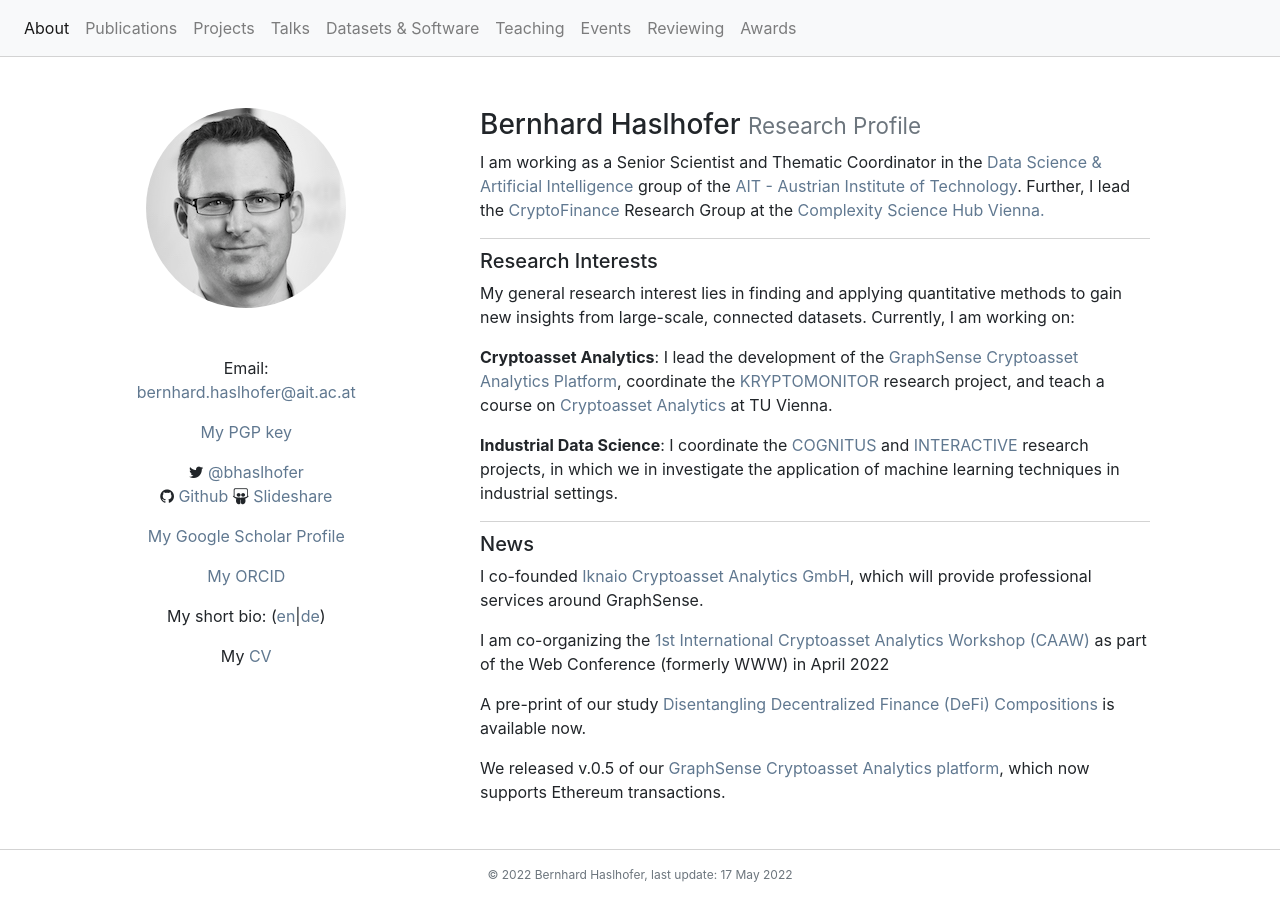
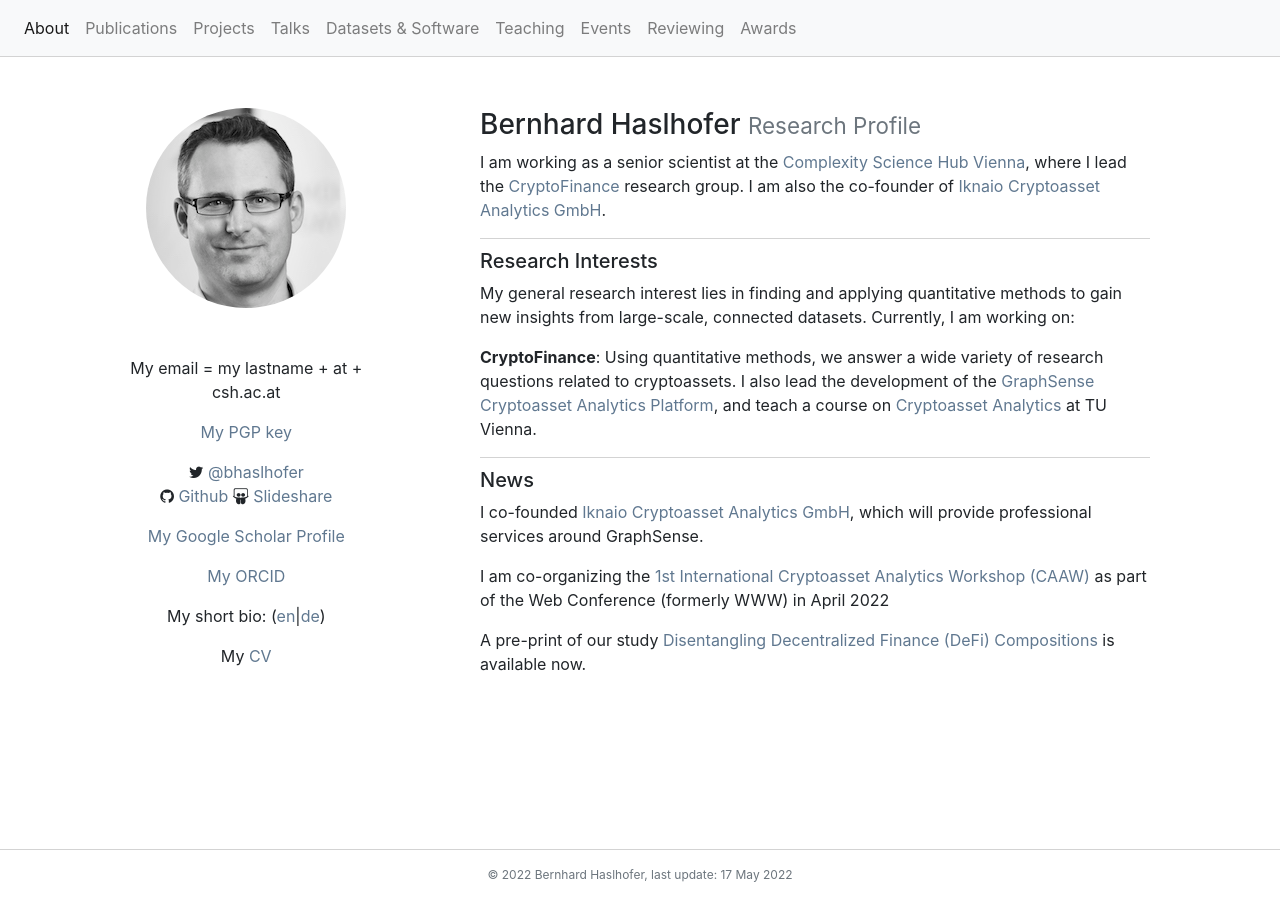
Before and after one commit to behas/behas.github.com, a Jekyll site: the page built from index.html, in a window 1280 px wide. Built offline with Jekyll 4.4.1, drawn with Linux system fonts in a browser that asks for light colours; a style sheet for code colours, icons or effects is not loaded.

Commit message:
updated basic info

```diff
--- a/index.html
+++ b/index.html
@@ -13,7 +13,7 @@
         <img src="/assets/images/bernhard_2016_bw.jpg" class="rounded-circle" alt="Image of Bernhard Haslhofer">
 
         <p class="mt-5">
-          Email: <a href="mailto:bernhard.haslhofer@ait.ac.at">bernhard.haslhofer@ait.ac.at</a>
+          My email = my lastname + at + csh.ac.at
         </p>
         <p>
           <a href="/assets/bhaslhofer_pgp_public.asc">My PGP key</a>
@@ -45,16 +45,15 @@
         <small class="text-muted">Research Profile</small>
       </h3>
 
-      <p>I am working as a Senior Scientist and Thematic Coordinator in the <a href="https://www.ait.ac.at/en/research-topics/datascienceartificialintelligence/" target="_blank">Data Science & Artificial Intelligence</a> group of the <a href="https://www.ait.ac.at/" target="_blank">AIT - Austrian Institute of Technology</a>. Further, I lead the <a href="https://www.csh.ac.at/complexity-science/Cryptofinance/" target="_blank">CryptoFinance</a> Research Group at the <a href="https://www.csh.ac.at/" target="_blank">Complexity Science Hub Vienna.</a></p>
+      <p>I am working as a senior scientist at the <a href="https://www.csh.ac.at/" target="_blank">Complexity Science Hub Vienna</a>, where I lead the <a href="https://www.csh.ac.at/complexity-science/Cryptofinance/" target="_blank">CryptoFinance</a> research group. I am also the co-founder of <a href="https://www.ikna.io">Iknaio Cryptoasset Analytics GmbH</a>.
 
       <section>
         <h5>Research Interests</h5>
 
         <p>My general research interest lies in finding and applying quantitative methods to gain new insights from large-scale, connected datasets. Currently, I am working on:</p>
 
-        <p><strong>Cryptoasset Analytics</strong>: I lead the development of the <a href="http://graphsense.info/">GraphSense Cryptoasset Analytics Platform</a>, coordinate the <a href="https://kryptomonitor-project.info/" target="_blank">KRYPTOMONITOR</a> research project, and teach a course on <a href="https://tiss.tuwien.ac.at/course/courseDetails.xhtml?dswid=6201&dsrid=874&courseNr=192080&semester=2020S">Cryptoasset Analytics</a> at TU Vienna.</p>
+        <p><strong>CryptoFinance</strong>: Using quantitative methods, we answer a wide variety of research questions related to cryptoassets. I also lead the development of the <a href="https://graphsense.info/">GraphSense Cryptoasset Analytics Platform</a>, and teach a course on <a href="https://tiss.tuwien.ac.at/course/courseDetails.xhtml?dswid=6201&dsrid=874&courseNr=192080&semester=2022S">Cryptoasset Analytics</a> at TU Vienna.</p>
 
-        <p><strong>Industrial Data Science</strong>: I coordinate the <a href="https://cognitus-project.info/" target="_blank">COGNITUS</a> and <a href="https://www.interactive-project.info/" target="_blank">INTERACTIVE</a> research projects, in which we in investigate the application of machine learning techniques in industrial settings.</p>
       </section>
 
       <section>
@@ -66,8 +65,6 @@
 
         <p>A pre-print of our study <a href="http://arxiv.org/abs/2111.11933" target="_blank">Disentangling Decentralized Finance (DeFi) Compositions</a> is available now.</p>
 
-        <p>We released v.0.5 of our <a href="https://graphsense.info/" target="_blank">GraphSense Cryptoasset Analytics platform</a>, which now supports Ethereum transactions.</p>
-
       </section>
 
     </div>
```
Also changed, not shown: 1 other file.
